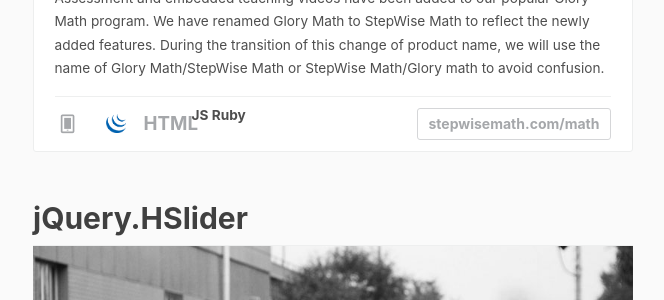
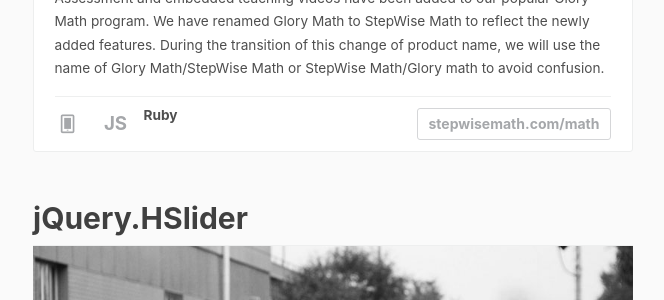
Before and after one commit to rapsoulhaonan/rapsoulhaonan.github.io, a Jekyll site: the page built from portfolio/index.html, in a window 1280 px wide and 900 px high, scrolled down 2864 px. Shown: the part 148-448 px from the top of the window, without its empty margins (307-971 px from the left). Built offline with Jekyll 4.4.1, drawn with Linux system fonts in a browser that asks for light colours; nearby versions of some CDN libraries; comment, search, counter and statistics services are not loaded.

Commit message:
Update index.html

```diff
--- a/portfolio/index.html
+++ b/portfolio/index.html
@@ -32,6 +32,7 @@
 								</li>
 								<li class="skill">
 									<span class="cbp_tmicon-phone"></span>
+									<span class="i-jquery"></span>
 									<span class="link"><a target="_blank" href="http://www.lookingbus.com/">Website</a></span>
 								</li>
 							</ul>
@@ -80,8 +81,6 @@
 								</li>
 								<li class="skill">
 									<span class="cbp_tmicon-phone"></span>
-									<span class="i-jquery"></span>
-									<span><b>HTML</span>
 									<span><b>JS</span>
 									<span ><b>Ruby</span>
 									<span class="link"><a target="_blank" href="http://stepwisemath.com/math">stepwisemath.com/math</a></span>
```
